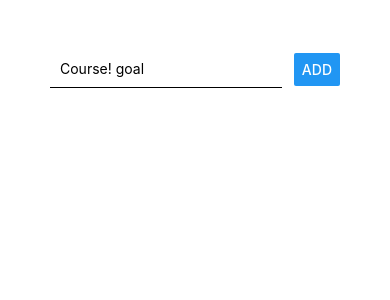
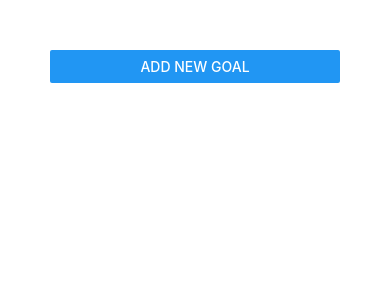
Before and after one commit to elenagray/RN-Test-App, a React Native app: screen / in a window 390 px wide. Shown: the top 300 px of the page. Built offline with nearby package versions, Linux system fonts and the light colour scheme.

Commit message:
finish to do list

```diff
--- a/App.js
+++ b/App.js
@@ -1,15 +1,16 @@
 import React, {useState} from 'react';
-import {StyleSheet, Text, View, TextInput, Button, FlatList, ScrollView } from 'react-native';
+import {StyleSheet, View, Button, FlatList} from 'react-native';
 import GoalItem from './components/GoalItem';
 import GoalInput from './components/GoalInput';
 
 export default function App() {
   const [courseGoals, setCourseGoals] = useState([]);
-
+  const [isAddMode, setIsAddMode] = useState(false);
   const addGoalHandler = goalTitle => {
     setCourseGoals(currentGoals =>
       [...currentGoals,
       {id: Math.random().toString(), value: goalTitle}]);
+    setIsAddMode(false);
   };
 
   const removeGoalHandler = goalId => {
@@ -18,9 +19,14 @@
     });
   }
 
+  const cancelGoalAddHandler = () => {
+    setIsAddMode(false);
+  };
+
   return (
     <View style={styles.screen}>
-      <GoalInput onAddGoal = {addGoalHandler}/>
+      <Button title = "Add New Goal" onPress = {() => setIsAddMode(true)} />
+      <GoalInput visible = {isAddMode} onAddGoal = {addGoalHandler} onCancel = {cancelGoalAddHandler}/>
       <FlatList
         keyExtractor={(item,index) => item.id}
         data = {courseGoals}
--- a/components/GoalInput.js
+++ b/components/GoalInput.js
@@ -1,5 +1,5 @@
 import React, {useState} from 'react'
-import {View, TextInput, Button, StyleSheet} from 'react-native'
+import {View, TextInput, Button, StyleSheet, Modal} from 'react-native'
 
 const GoalInput = props => {
     const [enteredGoal, setEnteredGoal] = useState('');
@@ -7,28 +7,52 @@
         setEnteredGoal(enteredText);
     };
 
+    const addGoalHandler = () => {
+      props.onAddGoal(enteredGoal);
+      setEnteredGoal('');
+    };
+
     return (
+    <Modal visible = {props.visible} animationType = "slide">
       <View style={styles.inputContainer}>
           <TextInput placeholder="Course! goal"
           style={styles.input}
           onChangeText = {goalInputHandler}
           value = {enteredGoal}
           />
-        <Button title="ADD" onPress = {props.onAddGoal.bind(this, enteredGoal)} />
-    </View>);
+          <View style = {styles.buttonContainer}>
+            <View style = {styles.button}>
+              <Button title = "CANCEL" color = "red" onPress = {props.onCancel}/>
+            </View>
+            <View style = {styles.button}>
+              <Button title="ADD" onPress = {addGoalHandler} />
+            </View>
+          </View>
+      </View>
+    </Modal>);
 };
 
 const styles = StyleSheet.create({
     inputContainer: {
-        flexDirection: 'row',
-        justifyContent: 'space-between',
+        flex: 1,
+        flexDirection: 'column',
+        justifyContent: 'center',
         alignItems: 'center'
       },
       input: {
         width: '80%',
         borderBottomColor: "black",
         borderBottomWidth: 1,
-        padding: 10
+        padding: 10,
+        marginBottom: 10
+      },
+      buttonContainer: {
+        width: '60%',
+        flexDirection: 'row',
+        justifyContent: 'space-between'
+      },
+    button: {
+      width: '40%'
     }
 });
 
--- a/components/GoalItem.js
+++ b/components/GoalItem.js
@@ -1,5 +1,5 @@
 import React from 'react'
-import {View, Text, StyleSheet, TouchableOpacity, TouchableHighlight} from 'react-native'
+import {View, Text, StyleSheet, TouchableOpacity, Modal, TouchableHighlight} from 'react-native'
 
 const GoalItem = props => {
     return(
```
Lines whose indentation alone changed are shown as unchanged.
